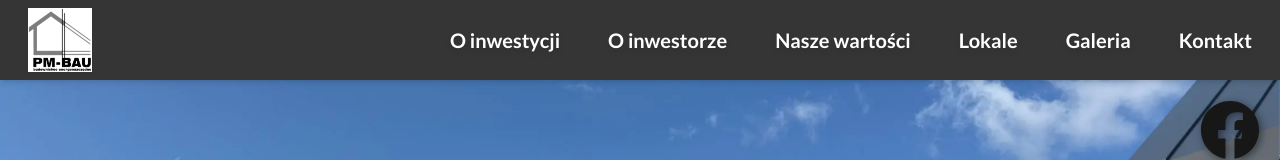
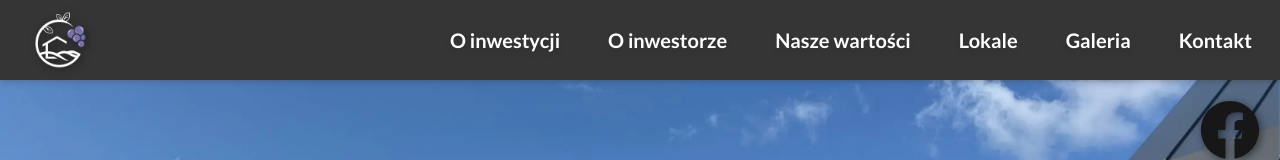
Before and after one commit to ruffaaw/domy-w-stokach, a Next.js app: page / in a window 1280 px wide. Shown: the top 160 px of the page. Built offline with nearby package versions, Linux system fonts and the light colour scheme.

Commit message:
feat: changed logo

```diff
--- a/src/components/Header.tsx
+++ b/src/components/Header.tsx
@@ -19,7 +19,9 @@ export default function Header() {
             alt="Logo"
             width={64}
             height={64}
-            className="h-16 w-16 mr-2 drop-shadow-sm"
+            className="h-16 w-16 mr-2 drop-shadow-[2px_2px_4px_rgba(0,0,0,0.5)] object-contain hover:scale-125"
+            unoptimized
+            priority
           />
         </Link>
       </div>
```
Also changed, not shown: public/logo.png, public/logo_pmbau.png (added).
